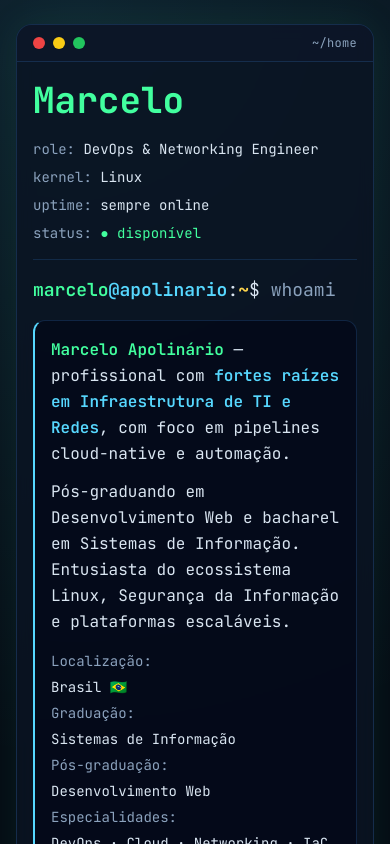
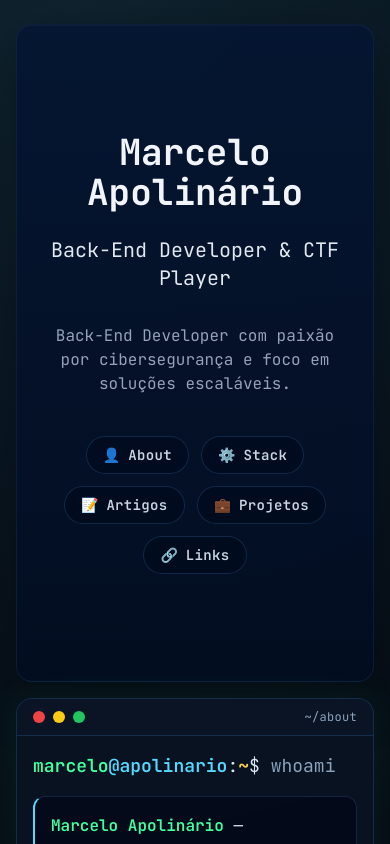
Before and after one commit to apolinario0x21/sturdy-parakeet, a Next.js app: page / in a window 390 px wide. Shown: the top 844 px of the page. Built offline with nearby package versions, Linux system fonts and the light colour scheme.

Commit message:
Refatora hero com navegação por âncoras e seções na home

```diff
--- a/app/globals.css
+++ b/app/globals.css
@@ -4,6 +4,10 @@
 
 :root {
   color-scheme: dark;
+}
+
+html {
+  scroll-behavior: smooth;
 }
 
 body {
@@ -36,4 +40,9 @@ body::after {
   .terminal-output {
     @apply rounded-xl border border-term-border/70 bg-slate-950/60 p-4 leading-relaxed;
   }
+
+  .hero-panel {
+    background: linear-gradient(180deg, rgba(4, 21, 50, 0.88) 0%, rgba(3, 13, 33, 0.9) 100%);
+    box-shadow: 0 10px 60px rgba(0, 0, 0, 0.35), inset 0 1px 0 rgba(255, 255, 255, 0.03);
+  }
 }
--- a/app/page.tsx
+++ b/app/page.tsx
@@ -1,4 +1,5 @@
 import { Articles } from '@/components/sections/Articles';
+import { About } from '@/components/sections/About';
 import { Hero } from '@/components/sections/Hero';
 import { Links } from '@/components/sections/Links';
 import { Projects } from '@/components/sections/Projects';
@@ -8,10 +9,21 @@ export default function HomePage() {
   return (
     <main className="mx-auto flex min-h-screen w-full max-w-6xl flex-col gap-4 px-4 py-6">
       <Hero />
-      <Stack />
-      <Articles />
-      <Projects />
-      <Links />
+      <section id="about" className="scroll-mt-8">
+        <About />
+      </section>
+      <section id="stack" className="scroll-mt-8">
+        <Stack />
+      </section>
+      <section id="artigos" className="scroll-mt-8">
+        <Articles />
+      </section>
+      <section id="projetos" className="scroll-mt-8">
+        <Projects />
+      </section>
+      <section id="links" className="scroll-mt-8">
+        <Links />
+      </section>
     </main>
   );
 }
--- a/components/sections/Hero.tsx
+++ b/components/sections/Hero.tsx
@@ -1,49 +1,32 @@
-import { TerminalWindow } from '@/components/TerminalWindow';
-import { Prompt } from '@/components/Prompt';
+export function Hero() {
+  const sectionLinks = [
+    { href: '#about', label: 'About', icon: '👤' },
+    { href: '#stack', label: 'Stack', icon: '⚙️' },
+    { href: '#artigos', label: 'Artigos', icon: '📝' },
+    { href: '#projetos', label: 'Projetos', icon: '💼' },
+    { href: '#links', label: 'Links', icon: '🔗' }
+  ];
 
-export function Hero() {
   return (
-    <TerminalWindow title="~/home">
-      <h1 className="text-[36px] font-bold leading-tight text-term-green">Marcelo</h1>
-      <div className="grid gap-2 text-sm text-term-mute sm:gap-x-6">
-        <p>
-          role: <span className="text-term-text">DevOps &amp; Networking Engineer</span>
-        </p>
-        <p>
-          kernel: <span className="text-term-text">Linux</span>
-        </p>
-        <p>
-          uptime: <span className="text-term-text">sempre online</span>
-        </p>
-        <p>
-          status: <span className="text-term-green">● disponível</span>
-        </p>
-      </div>
-      <div className="h-px w-full bg-term-border/70" />
-      <Prompt command="whoami" />
-      <div className="terminal-output border-l-2 border-l-term-cyan">
-        <p>
-          <span className="font-semibold text-term-green">Marcelo Apolinário</span> — profissional com{' '}
-          <span className="font-semibold text-term-cyan">fortes raízes em Infraestrutura de TI e Redes</span>, com foco em
-          pipelines cloud-native e automação.
-        </p>
-        <p className="mt-3">
-          Pós-graduando em Desenvolvimento Web e bacharel em Sistemas de Informação. Entusiasta do ecossistema Linux,
-          Segurança da Informação e plataformas escaláveis.
-        </p>
-        <dl className="mt-4 grid gap-1.5 text-sm sm:grid-cols-[160px_1fr]">
-          <dt className="text-term-mute">Localização:</dt>
-          <dd>Brasil 🇧🇷</dd>
-          <dt className="text-term-mute">Graduação:</dt>
-          <dd>Sistemas de Informação</dd>
-          <dt className="text-term-mute">Pós-graduação:</dt>
-          <dd>Desenvolvimento Web</dd>
-          <dt className="text-term-mute">Especialidades:</dt>
-          <dd>DevOps · Cloud · Networking · IaC</dd>
-          <dt className="text-term-mute">OS:</dt>
-          <dd>Kali, Fedora, Ubuntu, Zorin OS, Parrot OS e Windows</dd>
-        </dl>
-      </div>
-    </TerminalWindow>
+    <header className="hero-panel flex min-h-[78vh] flex-col items-center justify-center rounded-2xl border border-term-border/40 px-6 py-16 text-center sm:px-10">
+      <h1 className="text-4xl font-bold text-slate-100 sm:text-6xl">Marcelo Apolinário</h1>
+      <p className="mt-6 text-xl text-slate-200 sm:text-4xl">Back-End Developer &amp; CTF Player</p>
+      <p className="mt-8 max-w-3xl text-base text-slate-400 sm:text-3xl">
+        Back-End Developer com paixão por cibersegurança e foco em soluções escaláveis.
+      </p>
+
+      <nav className="mt-10 flex flex-wrap items-center justify-center gap-3" aria-label="Seções da página">
+        {sectionLinks.map((section) => (
+          <a
+            key={section.href}
+            href={section.href}
+            className="group inline-flex items-center gap-2 rounded-full border border-term-border/70 bg-slate-950/40 px-4 py-2 text-sm text-slate-300 transition hover:border-term-cyan hover:text-term-cyan"
+          >
+            <span aria-hidden>{section.icon}</span>
+            <span className="font-semibold tracking-wide group-hover:underline">{section.label}</span>
+          </a>
+        ))}
+      </nav>
+    </header>
   );
 }
```
